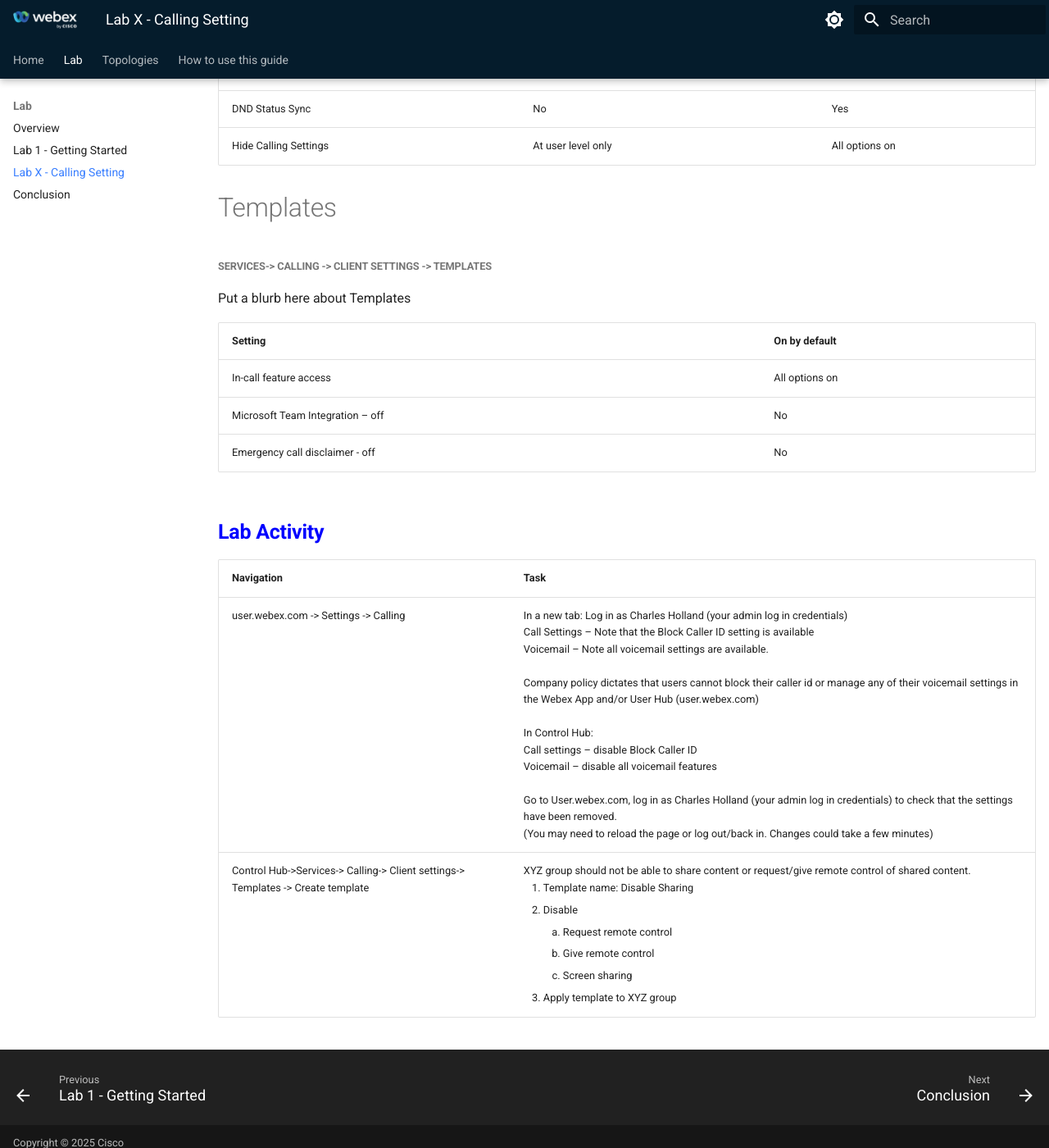
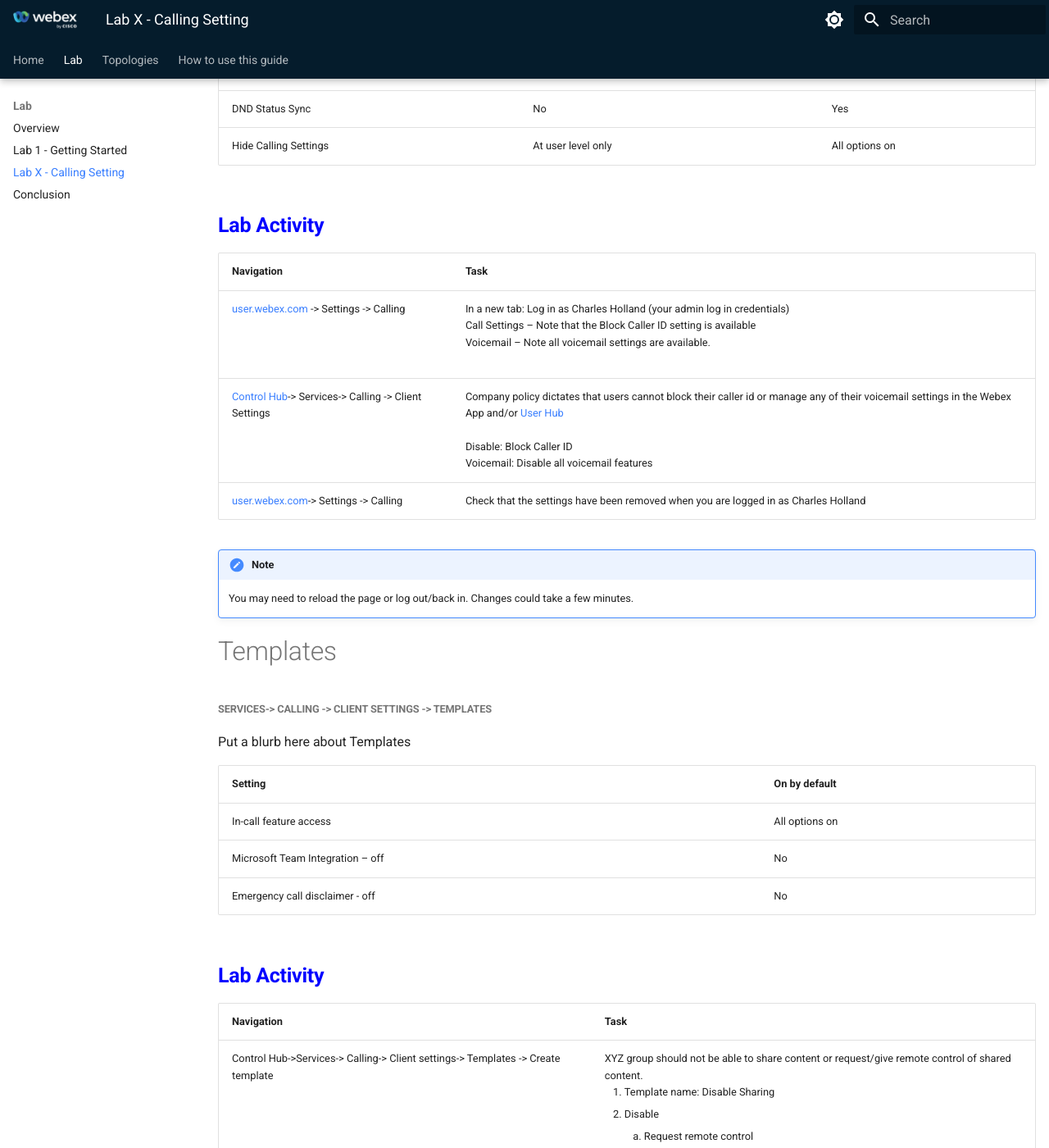
Before and after one commit to WebexCC-SA/LAB-1111, an MkDocs documentation site: the page built from docs/LabX_Calling_Settings .md, in a window 1280 px wide and 1400 px high, scrolled down 1048 px. Shown: the whole window at 82% size. Built offline with MkDocs 1.6.1 and Material for MkDocs 9.7.7, drawn with Linux system fonts in a browser that asks for light colours; some of the changed lines change nothing that is shown.

Commit message:
aug 13_3

```diff
--- a/docs/LabX_Calling_Settings .md
+++ b/docs/LabX_Calling_Settings .md
@@ -27,6 +27,17 @@
 | DND Status Sync | No | Yes |
 | Hide Calling Settings | At user level only | All options on |
 
+
+##<span style="color:blue"><b>Lab Activity</span></b>
+
+| Navigation| Task |
+|---|---|
+|[user.webex.com](https://user.webex.com) -> Settings -> Calling| In a new tab: Log in as Charles Holland (your admin log in credentials)<br>Call Settings – Note that the Block Caller ID setting is available<br>Voicemail – Note all voicemail settings are available.<br> <br>|
+|[Control Hub](https://admin.webex.com)-> Services-> Calling -> Client Settings| Company policy dictates that users cannot block their caller id or manage any of their voicemail settings in the Webex App and/or [User Hub](https://user.webex.com)<br><br>Disable: Block Caller ID<br>Voicemail: Disable all voicemail features|
+|[user.webex.com](https://user.webex.com)-> Settings -> Calling|Check that the settings have been removed when you are logged in as Charles Holland
+!!! note
+    You may need to reload the page or log out/back in. Changes could take a few minutes.
+
 #Templates
 #####Services-> Calling -> Client Settings -> Templates
 Put a blurb here about Templates
@@ -41,5 +52,4 @@
 
 | Navigation| Task |
 |---|---|
-| user.webex.com -> Settings -> Calling| In a new tab: Log in as Charles Holland (your admin log in credentials)<br>Call Settings – Note that the Block Caller ID setting is available<br>Voicemail – Note all voicemail settings are available.<br> <br>Company policy dictates that users cannot block their caller id or manage any of their voicemail settings in the Webex App and/or User Hub (user.webex.com) <br><br>In Control Hub:<br>Call settings – disable Block Caller ID<br>Voicemail – disable all voicemail features<br><br>Go to User.webex.com, log in as Charles Holland (your admin log in credentials) to check that the settings have been removed. <br>(You may need to reload the page or log out/back in. Changes could take a few minutes) |
 | Control Hub->Services-> Calling-> Client settings-> Templates -> Create template | XYZ group should not be able to share content or request/give remote control of shared content.<ol><li>Template name: Disable Sharing</li><li>Disable<ol><li>Request remote control</li><li>Give remote control</li><li>Screen sharing</li></ol></li><li>Apply template to XYZ group</li></ol>
```
